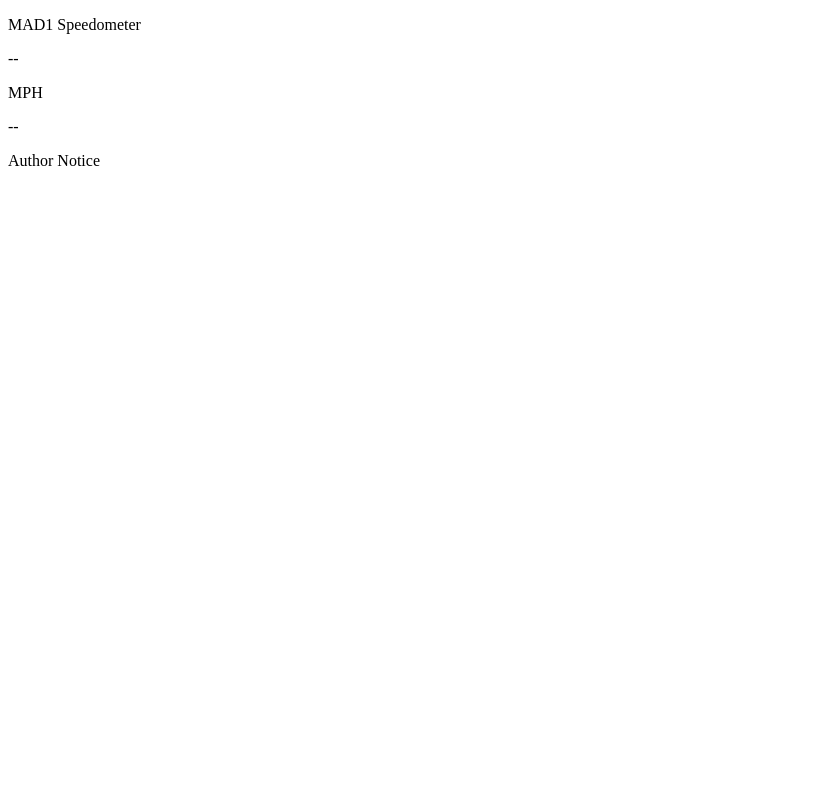
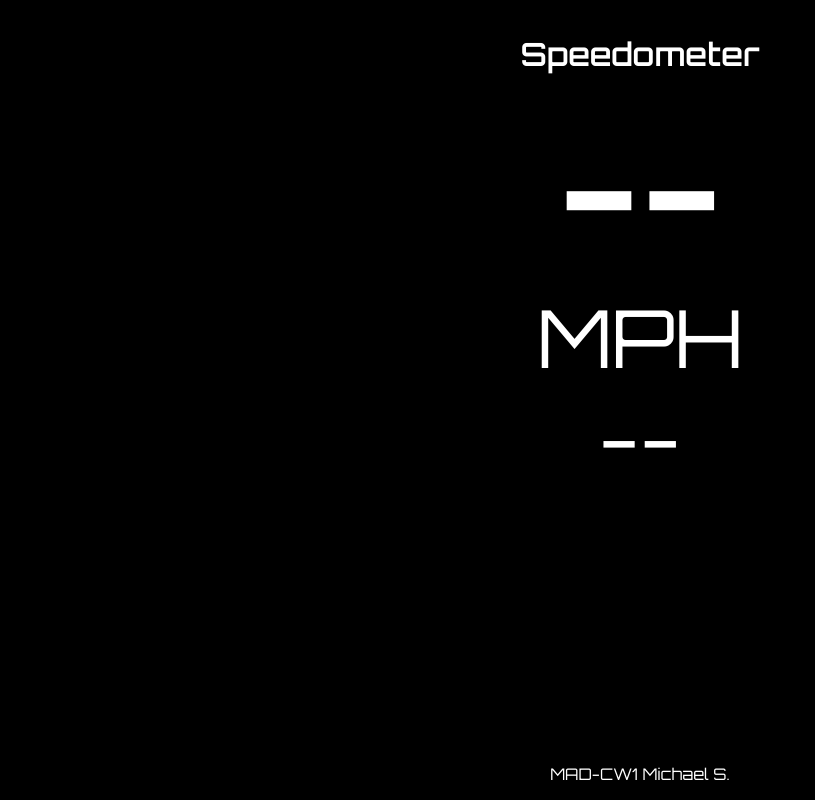
Before and after one commit to maikeru-dev/speedometer, a website: page index.html in a window 1280 px wide. Shown: the whole page, without its empty margins (0-815 px from the left). Drawn offline with Linux system fonts and the light colour scheme.

Commit message:
Add styling to the page

```diff
--- a/index.html
+++ b/index.html
@@ -4,16 +4,29 @@
     <meta charset="UTF-8" />
     <title>MAD1 Speedometer</title>
     <script src="./ts-built/script.js"></script>
+    <link rel="preconnect" href="https://fonts.googleapis.com" />
+    <link rel="preconnect" href="https://fonts.gstatic.com" crossorigin />
+    <link
+      href="https://fonts.googleapis.com/css2?family=Orbitron:wght@400..900&display=swap"
+      rel="stylesheet"
+    />
+    <link
+      rel="stylesheet"
+      href="https://cdnjs.cloudflare.com/ajax/libs/font-awesome/6.7.2/css/fontawesome.min.css"
+    />
+    <link rel="stylesheet" href="src/main-page.css" />
   </head>
-  <body>
-    <header>
-      <p>MAD1 Speedometer</p>
+  <body class="root">
+    <header class="container top-heading orbitron-high">
+      <p id="header">Speedometer</p>
     </header>
-    <main>
-      <p id="speed">--</p>
-      <p id="unit">MPH</p>
-      <p id="street">--</p>
+    <main class="container col">
+      <p class="row orbitron-high" id="speed">--</p>
+      <p class="row orbitron-low" id="unit">MPH</p>
+      <p class="row orbitron-low" id="street">--</p>
     </main>
-    <footer>Author Notice</footer>
+    <div class="container footer">
+      <footer class="orbitron-low">MAD-CW1 Michael S.</footer>
+    </div>
   </body>
 </html>
--- /dev/null
+++ b/src/main-page.css
@@ -0,0 +1,65 @@
+.root {
+  background-color: rgba(0, 0, 0, 255);
+  color: rgba(255, 255, 255, 255);
+  font-family: monospace;
+}
+
+.orbitron-low {
+  font-family: "Orbitron", serif;
+  font-optical-sizing: auto;
+  font-weight: 400;
+  font-style: normal;
+}
+
+.orbitron-high {
+  font-family: "Orbitron", serif;
+  font-optical-sizing: auto;
+  font-weight: 600;
+  font-style: normal;
+}
+
+.row {
+  margin: 0 0 0 0;
+}
+
+.col {
+  flex-direction: column;
+  display: flex;
+  justify-items: center;
+  align-items: center;
+}
+
+.container {
+  display: flex;
+  justify-items: center;
+  justify-content: center;
+  margin: 0 auto auto 0;
+}
+
+.footer {
+  position: fixed;
+  left: 0;
+  bottom: 0;
+  width: 100%;
+  text-align: center;
+  margin: 0 0 2vh 0;
+}
+
+.top-heading {
+  font-size: 4vh;
+  margin: 0 0 0 0;
+}
+
+#speed {
+  font-size: 20vh;
+}
+#unit {
+  font-size: 10vh;
+}
+#street {
+  font-size: 10vh;
+}
+
+#header {
+  margin: 2vw 0 1vw 0;
+}
```
Also changed, not shown: todos.md (+3 -0 lines).
